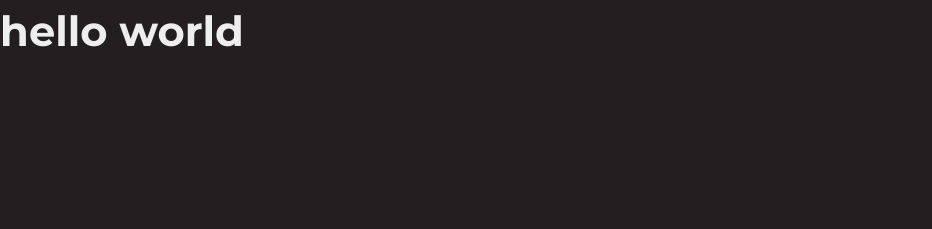
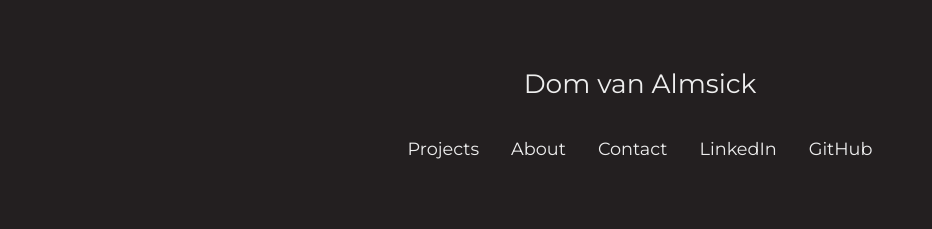
Before and after one commit to dominicva/css-sbx-v2, a website built with Parcel: page src/index.html in a window 1280 px wide. Shown: the whole page, without its empty margins (0-932 px from the left). Built offline with nearby package versions, Linux system fonts and the light colour scheme; a web font is replaced by a local one.

Commit message:
feat: init header nav

```diff
--- a/src/index.html
+++ b/src/index.html
@@ -8,6 +8,17 @@
     <link rel="stylesheet" href="styles.css" />
   </head>
   <body>
-    <h1>hello world</h1>
+    <header>
+      <nav>
+        <ul>
+          <li><a href="#">Dom van Almsick</a></li>
+          <li><a href="#">Projects</a></li>
+          <li><a href="#">About</a></li>
+          <li><a href="#">Contact</a></li>
+          <li><a href="#">LinkedIn</a></li>
+          <li><a href="#">GitHub</a></li>
+        </ul>
+      </nav>
+    </header>
   </body>
 </html>
--- a/src/styles.css
+++ b/src/styles.css
@@ -73,3 +73,34 @@ ol {
   padding: 0;
   margin: 0;
 }
+
+nav {
+  padding: 4rem 1rem;
+}
+
+nav ul {
+  display: flex;
+  justify-content: center;
+  gap: 2rem;
+  flex-flow: row wrap;
+}
+
+nav li {
+  text-align: center;
+}
+
+nav li:first-child {
+  flex-basis: 100%;
+  font-size: 150%;
+}
+
+nav a {
+  color: var(--white);
+  text-decoration: none;
+  font-size: 85%;
+  display: block;
+}
+
+nav a:hover {
+  color: var(--accent);
+}
```
